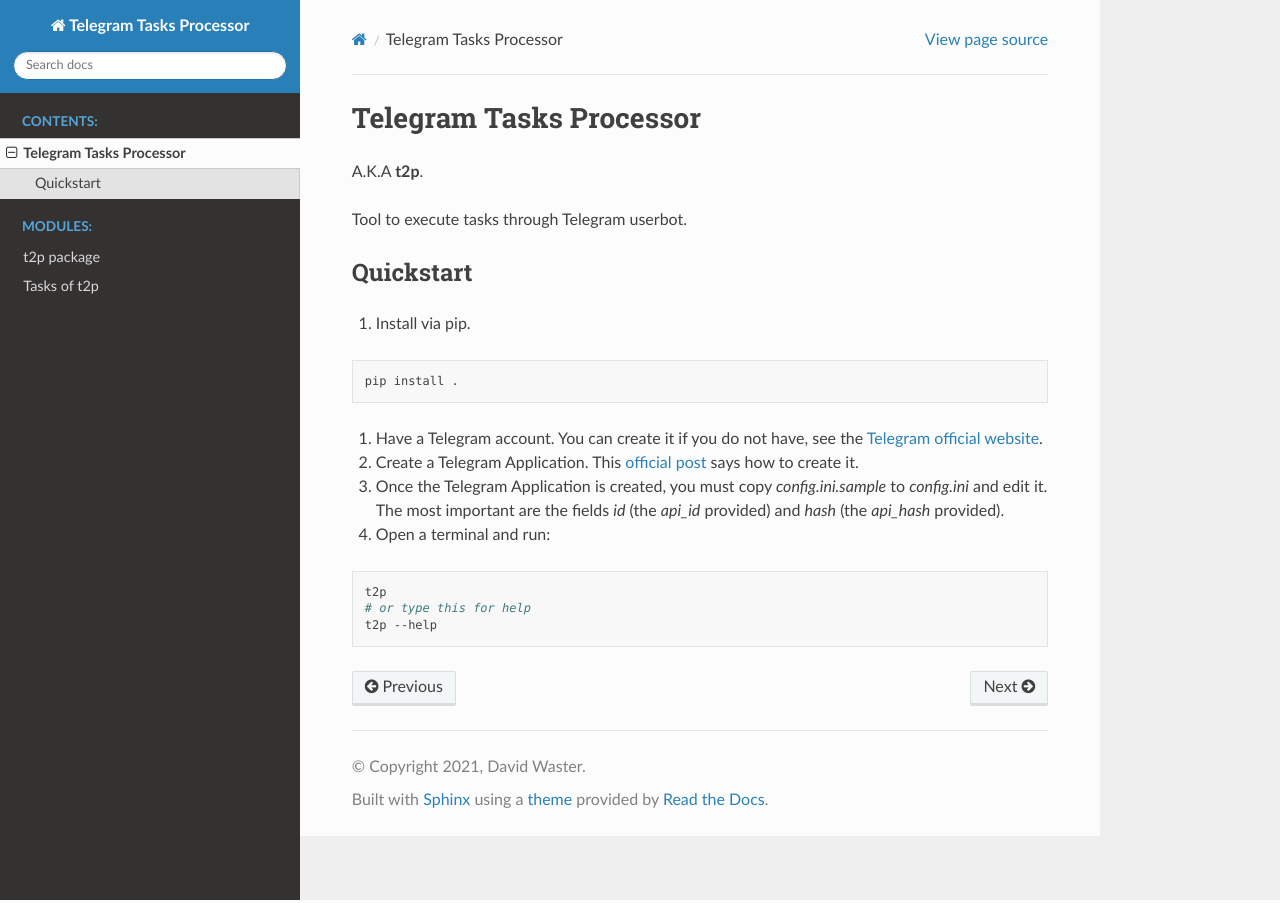
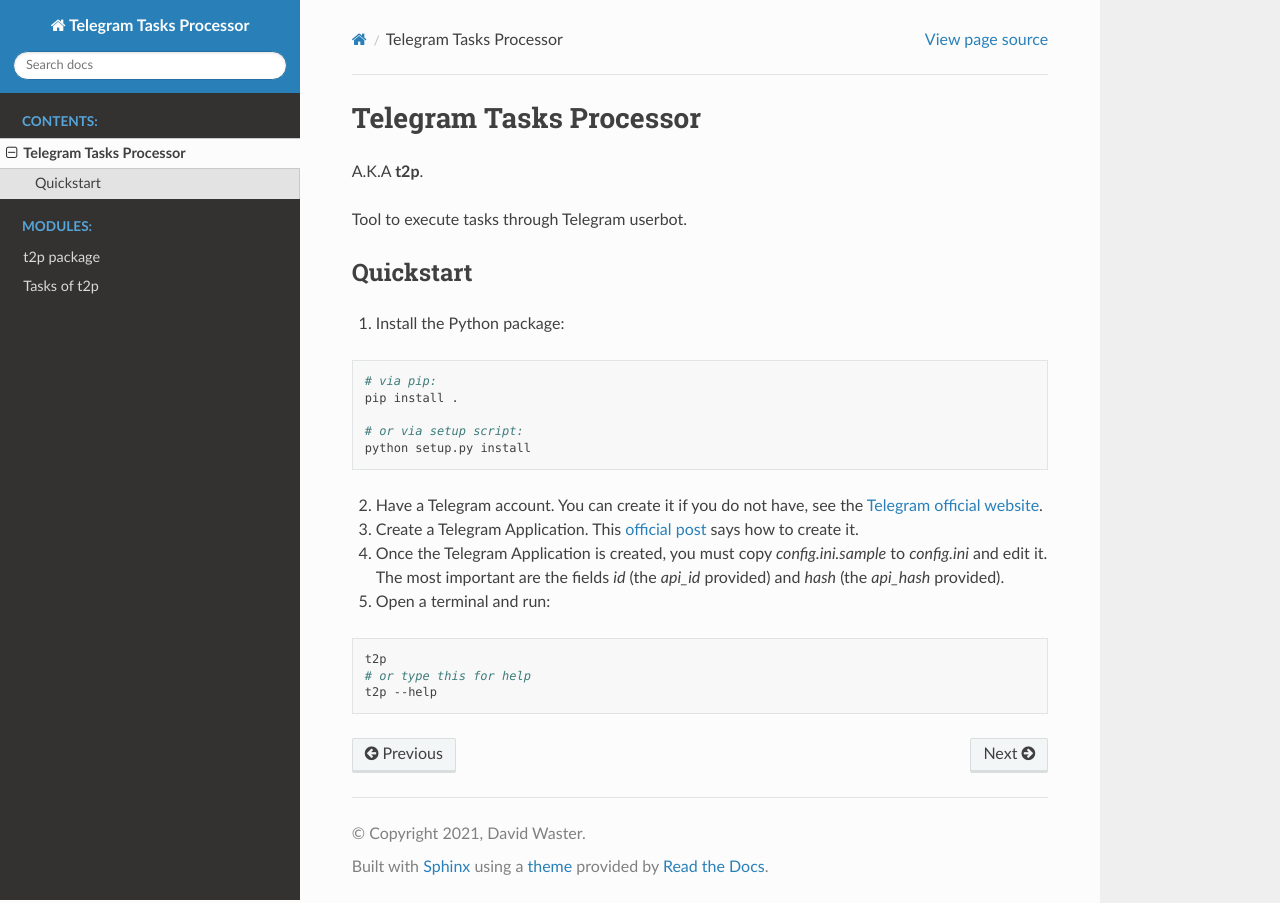
Before and after one commit to David256/t2p, a Sphinx documentation site: the page built from docs/source/reference/readme.rst, in a window 1280 px wide. Built offline with Sphinx 7.4.7 and the Read the Docs theme 2.0.0, drawn with Linux system fonts in a browser that asks for light colours; pages that are not in the unit, such as notebooks, are missing from menus.

Commit message:
Fix docs

```diff
--- a/CHANGELOG.rst
+++ b/CHANGELOG.rst
@@ -13,7 +13,7 @@
 - Add test to the tasks processor.
 
 Changed
-~~~~~
+~~~~~~~
 - The coding style was changed, but nothing was affected.
 - The tasks processor has a separate method to create the client.
 - The task of dumping messages has a separate method to get messages.
--- a/README.rst
+++ b/README.rst
@@ -9,16 +9,20 @@
 Quickstart
 ----------
 
-#. Install via pip.
+1. Install the Python package:
 
 .. code-block:: bash
 
- pip install .
+    # via pip:
+    pip install .
 
-#. Have a Telegram account. You can create it if you do not have, see the `Telegram official website <https://telegram.org/>`_.
-#. Create a Telegram Application. This `official post <https://core.telegram.org/api/obtaining_api_id>`_ says how to create it.
-#. Once the Telegram Application is created, you must copy *config.ini.sample* to *config.ini* and edit it. The most important are the fields *id* (the *api_id* provided) and *hash* (the *api_hash* provided).
-#. Open a terminal and run:
+    # or via setup script:
+    python setup.py install
+
+2. Have a Telegram account. You can create it if you do not have, see the `Telegram official website <https://telegram.org/>`_.
+3. Create a Telegram Application. This `official post <https://core.telegram.org/api/obtaining_api_id>`_ says how to create it.
+4. Once the Telegram Application is created, you must copy *config.ini.sample* to *config.ini* and edit it. The most important are the fields *id* (the *api_id* provided) and *hash* (the *api_hash* provided).
+5. Open a terminal and run:
 
 .. code-block:: bash
 
--- a/docs/source/conf.py
+++ b/docs/source/conf.py
@@ -68,3 +68,6 @@
 
 # If true, `todo` and `todoList` produce output, else they produce nothing.
 todo_include_todos = True
+
+# More sphinx config
+autoclass_content = 'both'
```
